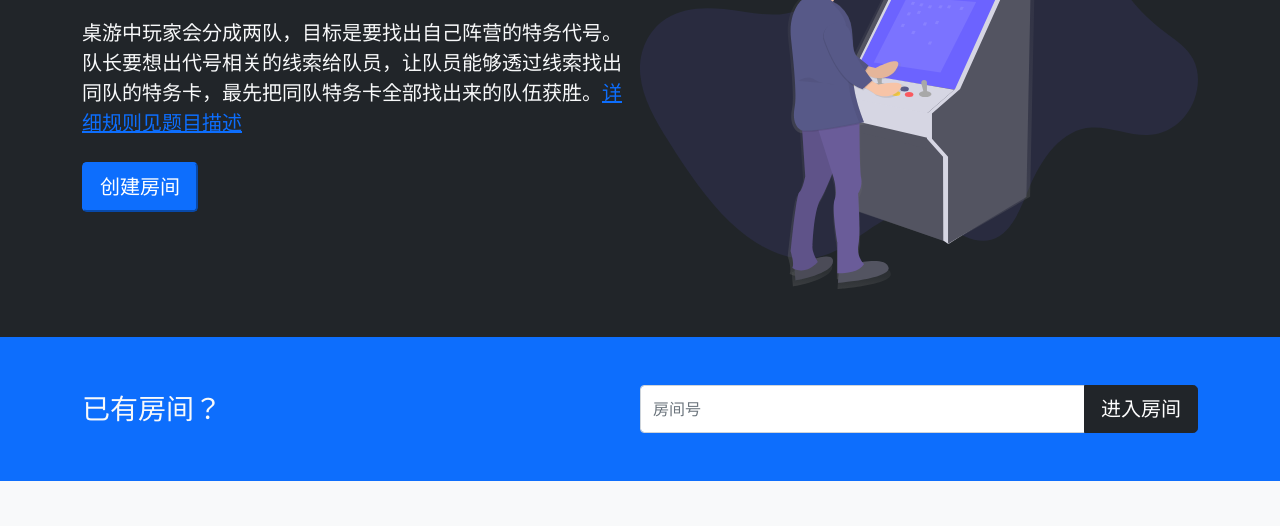
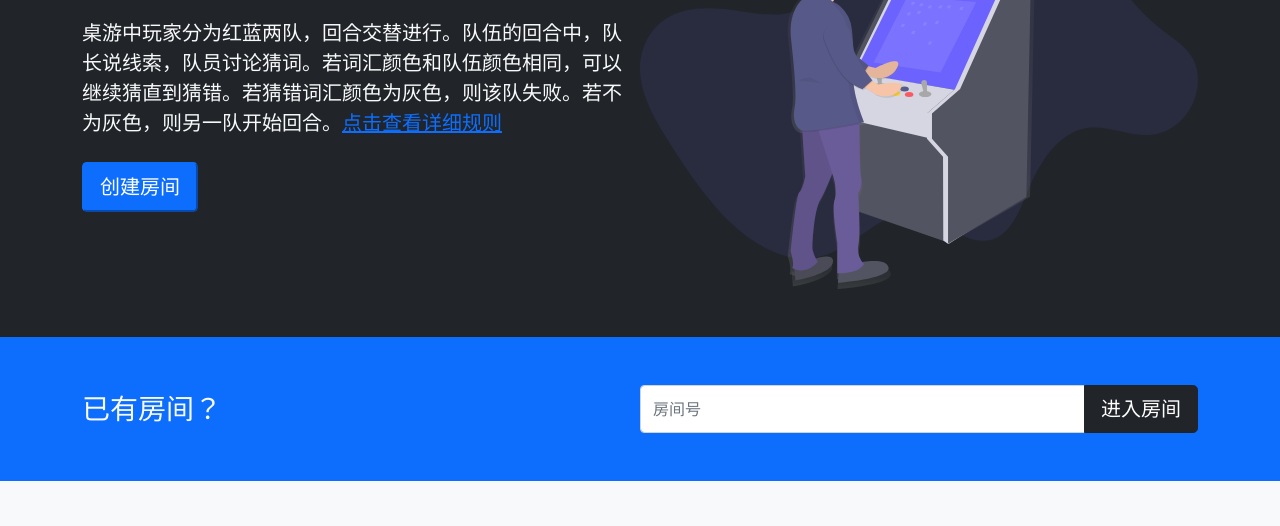
Before and after one commit to yiqingfann/codenames, a website: page index.html in a window 1280 px wide. Shown: the part 251-777 px from the top of the page. Drawn offline with nearby package versions, Linux system fonts and the light colour scheme.

Commit message:
update rules and link open in new tab

```diff
--- a/index.html
+++ b/index.html
@@ -27,7 +27,7 @@
                     <div>
                         <h1>来玩 <span class="text-warning">机密暗号</span></h1>
                         <p class="lead my-4">
-                            桌游中玩家会分成两队，目标是要找出自己阵营的特务代号。队长要想出代号相关的线索给队员，让队员能够透过线索找出同队的特务卡，最先把同队特务卡全部找出来的队伍获胜。<a href="https://www.zhihu.com/question/47133244">详细规则见题目描述</a>
+                            桌游中玩家分为红蓝两队，回合交替进行。队伍的回合中，队长说线索，队员讨论猜词。若词汇颜色和队伍颜色相同，可以继续猜直到猜错。若猜错词汇颜色为灰色，则该队失败。若不为灰色，则另一队开始回合。<a href="https://andyventure.com/boardgame-codenames/" target="_blank">点击查看详细规则</a>
                         </p>
                         <button id='btnCreate' class="btn-primary btn-lg">创建房间</button>
                     </div>
```
